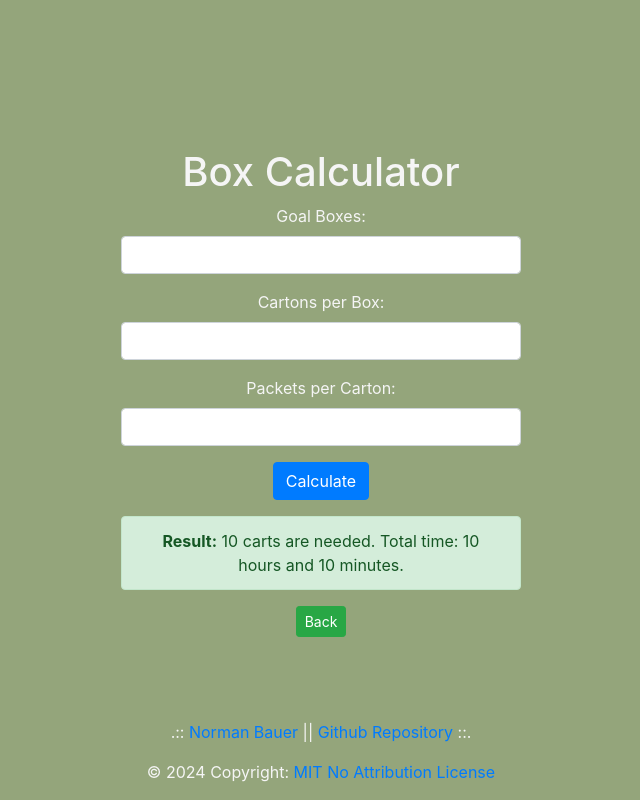
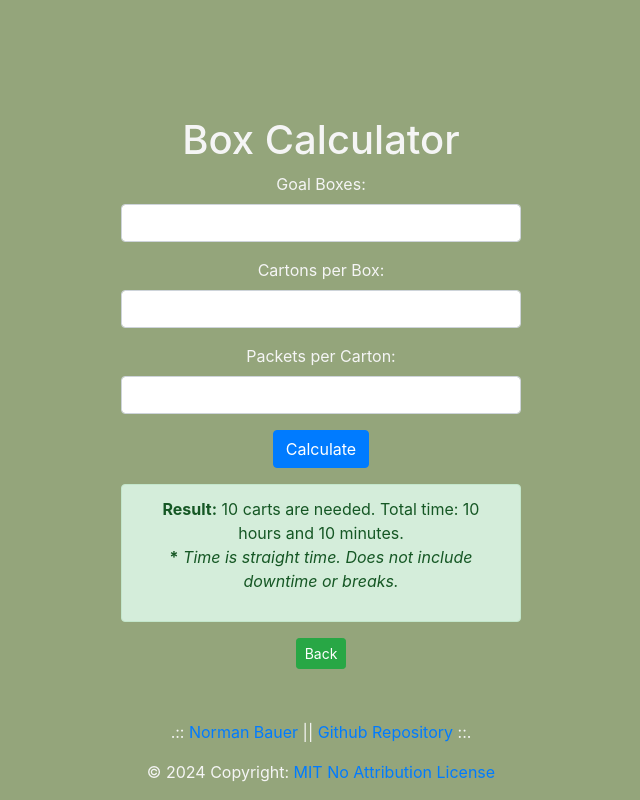
Before and after one commit to simulacra10/blend, a Flask app: template templates/box_calculation.html in a window 1280 px wide. Shown: the whole page, without its empty margins (319-959 px from the left). Run offline with Flask 3, Linux system fonts and the light colour scheme; the template is opened without the code that fills it: most values are stand-ins (such as "Sample title", 1, 10 or a date in 2020); some libraries are stand-ins or nearby versions.

Commit message:
Style edit.

```diff
--- a/templates/box_calculation.html
+++ b/templates/box_calculation.html
@@ -22,9 +22,12 @@
             <button type="submit" class="btn btn-primary">Calculate</button>
         </form>
         <p></p>
-        {% if carts_needed %}
+        {% if carts_needed is not none %}
             <div class="alert alert-success mt-3">
                 <strong>Result:</strong> {{ carts_needed }} carts are needed. Total time: {{ hours }} hours and {{ minutes }} minutes.
+                <p>
+                    <strong>*</strong> <i>Time is straight time. Does not include downtime or breaks.</i>
+                </p>
             </div>
 
         {% endif %}
--- a/templates/cart_time.html
+++ b/templates/cart_time.html
@@ -16,6 +16,10 @@
             <div class="alert alert-success mt-3">
                 <strong>Result:</strong> Time to complete one cart is {{ hours }} hours and {{ minutes }} minutes.
 
+                <p>
+                    <strong>*</strong> <i>Time is straight time. Does not include downtime or breaks.</i>
+                </p>
+
             </div>
 
         {% endif %}
```
